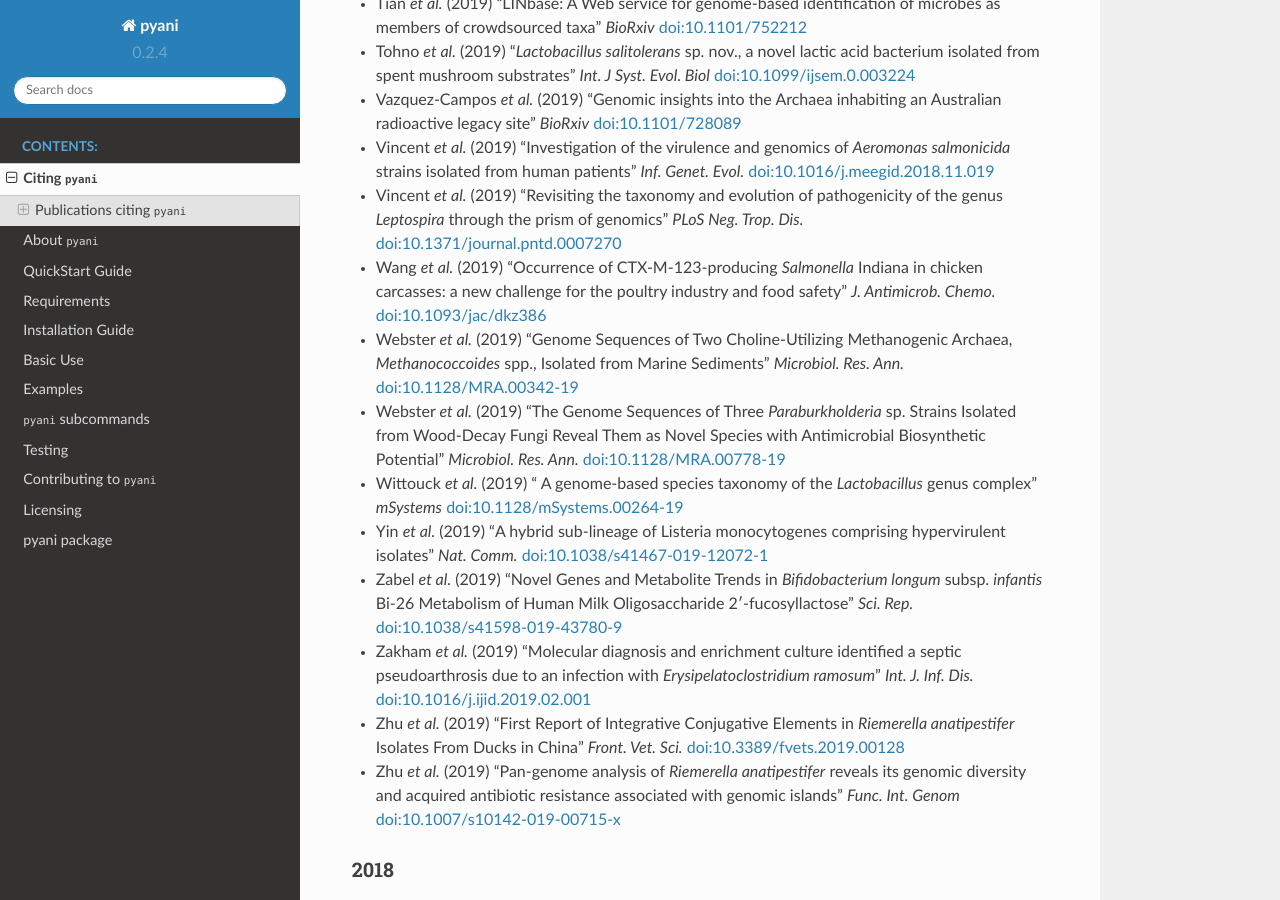
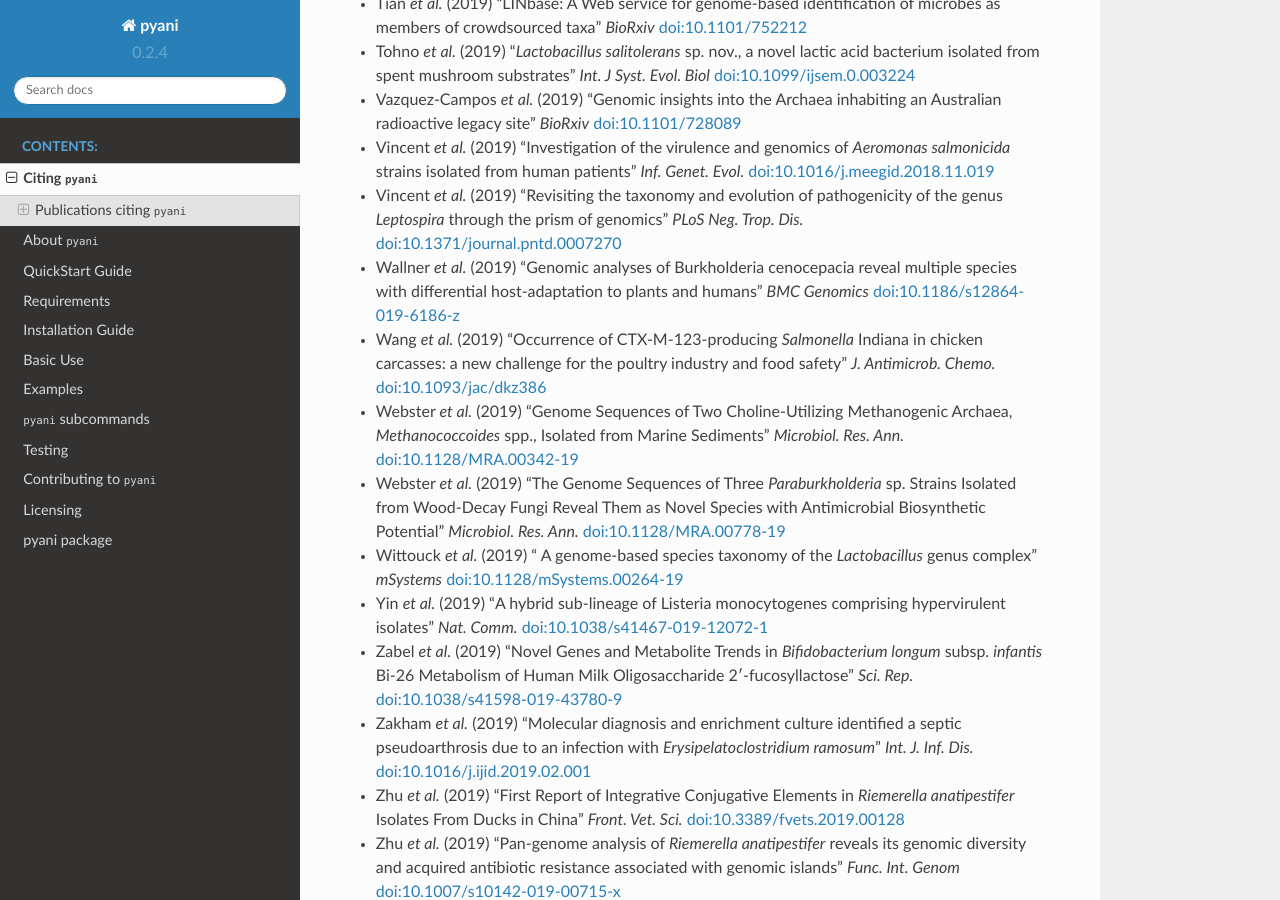
Before and after one commit to widdowquinn/pyani, a Sphinx documentation site: the page built from docs/citations.rst, in a window 1280 px wide and 900 px high, scrolled down 4296 px. Built offline with Sphinx 7.4.7 and the Read the Docs theme 2.0.0, drawn with Linux system fonts in a browser that asks for light colours.

Commit message:
add Wallner et al. (2019) citation to docs

```diff
--- a/docs/citations.rst
+++ b/docs/citations.rst
@@ -110,6 +110,7 @@ If you are using ``pyani``, you are in good company. These authors and manuscrip
 * Vazquez-Campos *et al.* (2019) "Genomic insights into the Archaea inhabiting an Australian radioactive legacy site" *BioRxiv* `doi:10.1101/728089 <https://doi.org/10.1101/728089>`_
 * Vincent *et al.* (2019) "Investigation of the virulence and genomics of *Aeromonas salmonicida* strains isolated from human patients" *Inf. Genet. Evol.* `doi:10.1016/j.meegid.2018.11.019 <https://10.1016/j.meegid.2018.11.019>`_
 * Vincent *et al.* (2019) "Revisiting the taxonomy and evolution of pathogenicity of the genus *Leptospira* through the prism of genomics" *PLoS Neg. Trop. Dis.* `doi:10.1371/journal.pntd.0007270 <https://doi.org/10.1371/journal.pntd.0007270>`_
+* Wallner *et al.* (2019) "Genomic analyses of Burkholderia cenocepacia reveal multiple species with differential host-adaptation to plants and humans" *BMC Genomics* `doi:10.1186/s12864-019-6186-z <https://doi.org/10.1186/s12864-019-6186-z>`_
 * Wang *et al.* (2019) "Occurrence of CTX-M-123-producing *Salmonella* Indiana in chicken carcasses: a new challenge for the poultry industry and food safety" *J. Antimicrob. Chemo.* `doi:10.1093/jac/dkz386 <https://doi.org/10.1093/jac/dkz386>`_
 * Webster *et al.* (2019) "Genome Sequences of Two Choline-Utilizing Methanogenic Archaea, *Methanococcoides* spp., Isolated from Marine Sediments" *Microbiol. Res. Ann.* `doi:10.1128/MRA.00342-19 <https://dx.doi.org/10.1128/MRA.00342-19>`_
 * Webster *et al.* (2019) "The Genome Sequences of Three *Paraburkholderia* sp. Strains Isolated from Wood-Decay Fungi Reveal Them as Novel Species with Antimicrobial Biosynthetic Potential" *Microbiol. Res. Ann.* `doi:10.1128/MRA.00778-19 <https://dx.doi.org/10.1128/MRA.00778-19>`_
```
